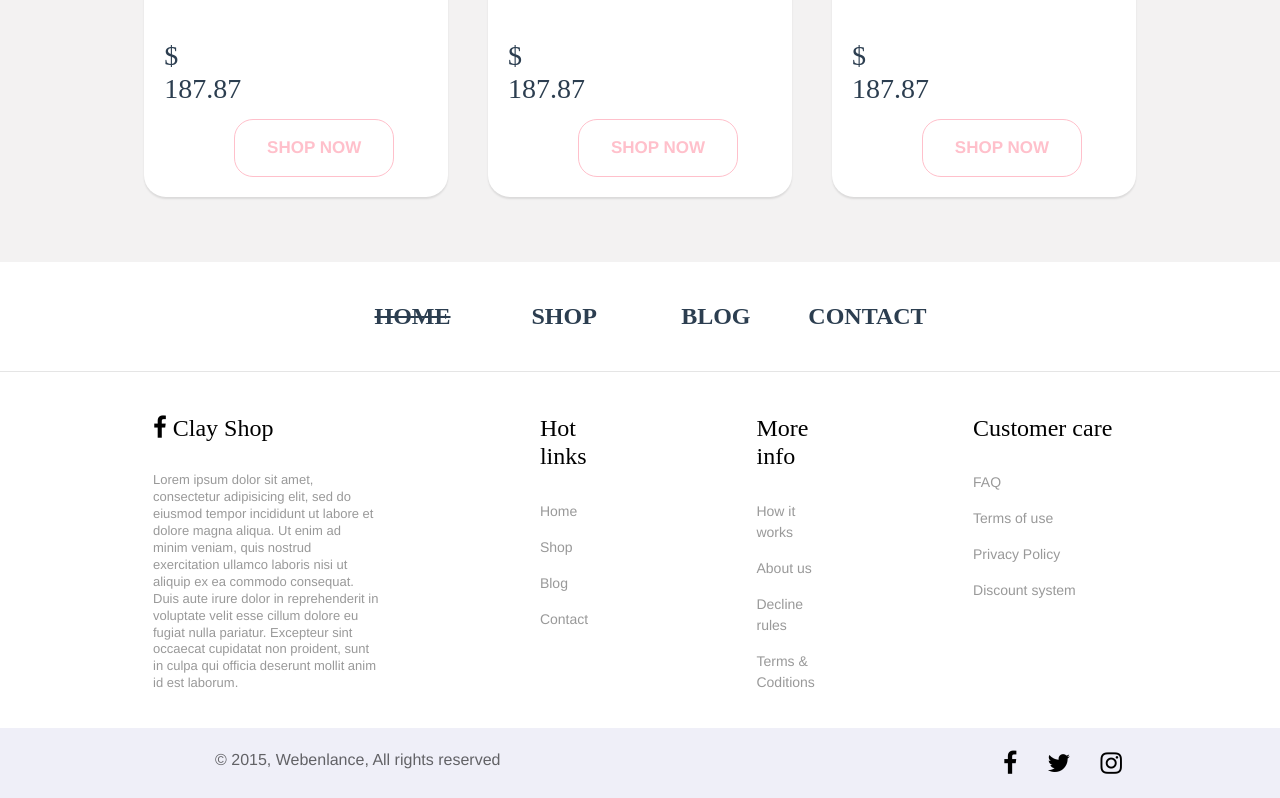
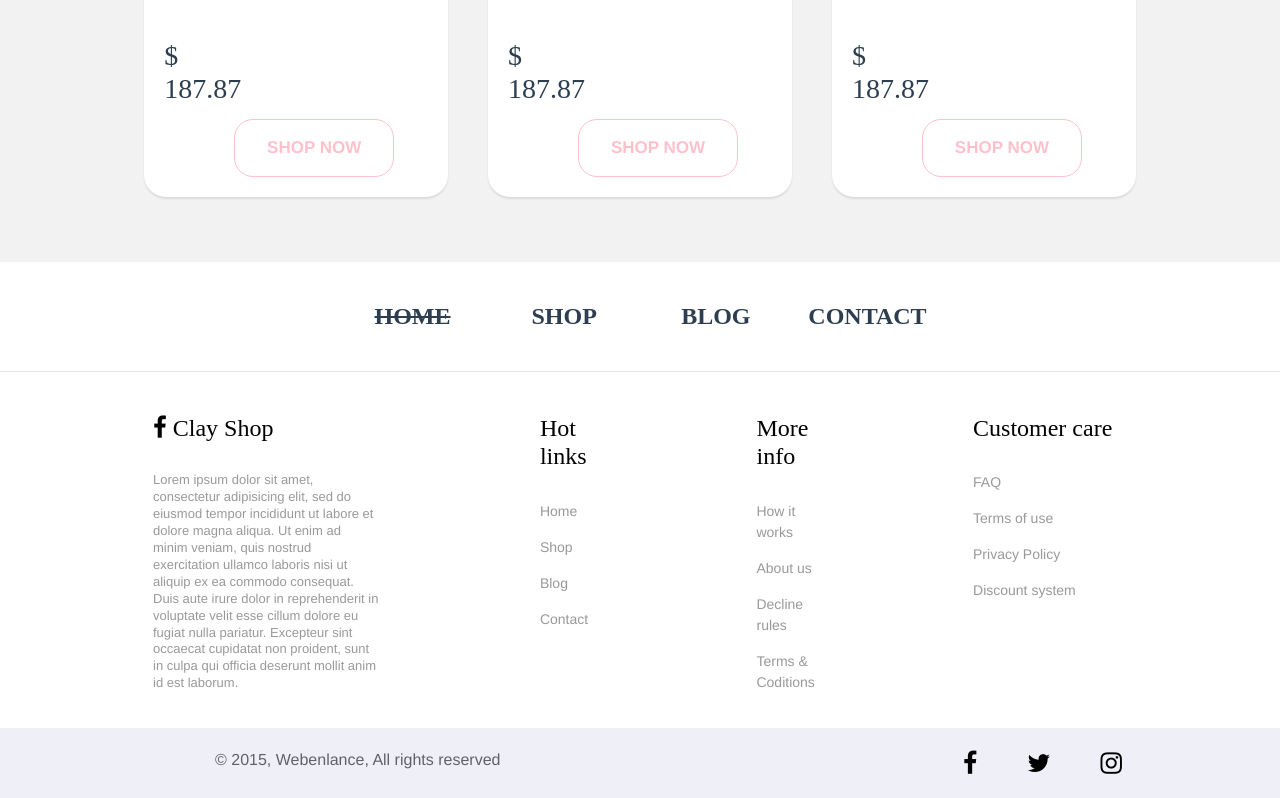
Before and after one commit to kuroinu-git/vue-ts-bootStap, a Vue app: page /#/ in a window 1280 px wide. Shown: the part 2853-3651 px from the top of the page. Built offline with nearby package versions, Linux system fonts and the light colour scheme; the HTML template or start-up script is replaced by a standard one.

Commit message:
Edit style endhome

```diff
--- a/src/assets/styless/endhome.scss
+++ b/src/assets/styless/endhome.scss
@@ -117,7 +117,7 @@ footer p {
 
 }
 .fa-pad {
-    padding-left: 30px;
+    padding-left: 50px;
 }
 .footer-Head {
     font-family: serif;
```
